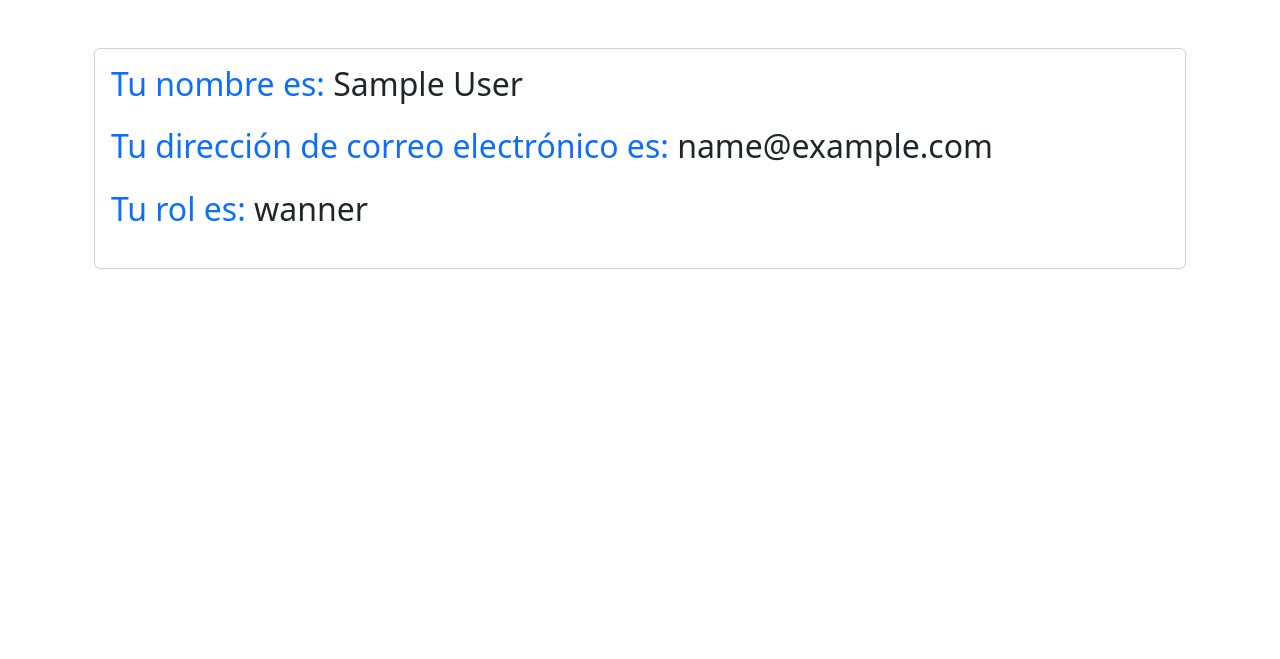
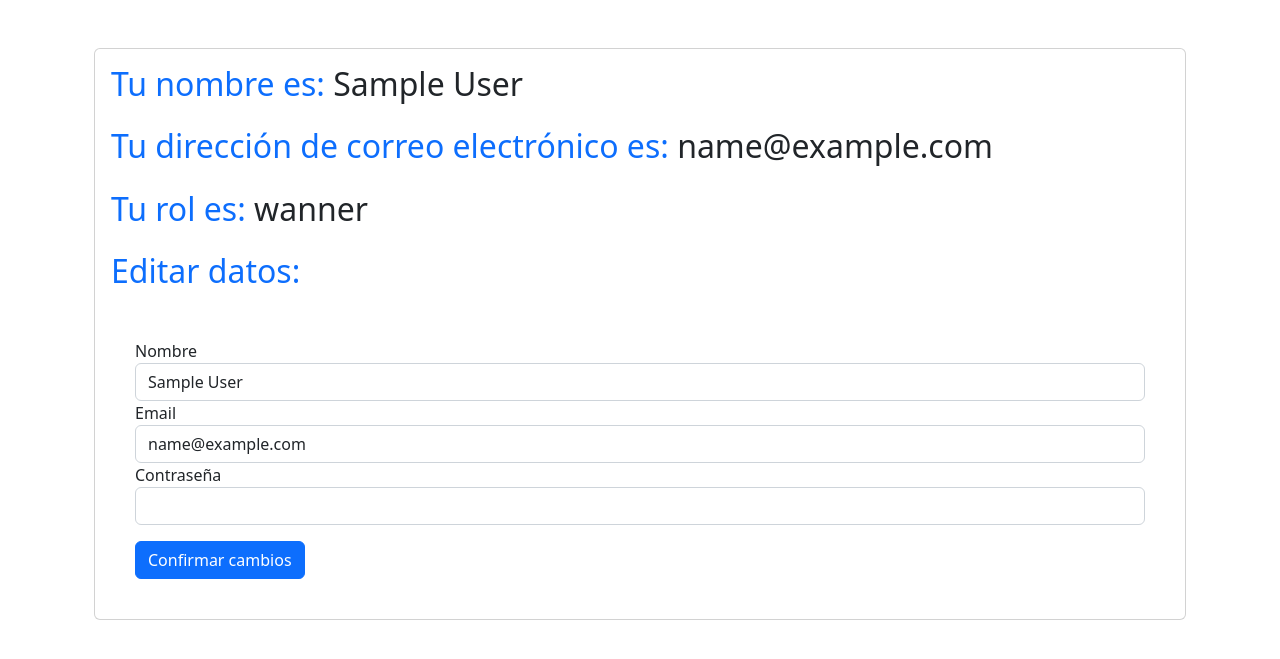
Before and after one commit to hfelices/M12-Projecte1, a Flask app: page /profile in a window 1280 px wide. Shown: the part 56-715 px from the top of the page. Run offline with Flask 3, Linux system fonts and the light colour scheme; the visitor is signed in with stand-in values (Sample User, id 1); data comes from the database, SQL or seed files in the repository; both versions use the stored data as it was after the commit; parts of the project's set-up code (start-up, migrations or seed data) failed here and were passed over; some libraries are stand-ins or nearby versions.

Commit message:
apartado 5.3 perfil cambiar datos

```diff
--- a/app/forms.py
+++ b/app/forms.py
@@ -45,7 +45,18 @@ class LoginForm(FlaskForm):
         )
     password = PasswordField(
         validators = [validators.DataRequired()]
+        )
 
+class ProfileForm(FlaskForm):
+    name = StringField(
+        validators = [validators.DataRequired()]
         )
+    email = StringField(
+        validators = [validators.DataRequired()]
+        )
+    password = PasswordField(
+        "cambiar contraseña"
+        )
+
 class DeleteProductForm(FlaskForm):
     submit = SubmitField()
--- a/app/routes_auth.py
+++ b/app/routes_auth.py
@@ -4,10 +4,9 @@
 from .models import User
 from .forms import LoginForm
 from . import db_manager as db
-from .forms import  CreateUserForm, LoginForm
+from .forms import  CreateUserForm, LoginForm, ProfileForm
 from werkzeug.security import check_password_hash, generate_password_hash
 from .helper_role import notify_identity_changed
-from .helper_mail import MailManager
 from datetime import datetime
 import secrets
 
@@ -16,10 +15,34 @@
     "auth_bp", __name__, template_folder="templates", static_folder="static"
 )
 
-@auth_bp.route('/profile', methods=["GET"])
+@auth_bp.route("/profile", methods=["GET", "POST"])
 @login_required
 def profile():
-    return render_template('users/profile.html')
+    form = ProfileForm(obj=current_user)
+
+    if form.validate_on_submit():
+        current_user.name = form.name.data
+
+        if current_user.email != form.email.data:
+            current_user.email = form.email.data
+            current_user.verified = 'false'
+            token = secrets.token_urlsafe(20)
+            current_user.email_token = token
+            msg = f"""
+
+            Accede a esta página para verificar el mail: http://127.0.0.1:5000/verify/{current_user.name}/{token}
+"""
+            mail.send_contact_msg(msg, current_user.name, form.email.data)
+
+        if form.password.data:
+            hashed_password = generate_password_hash(form.password.data)
+            current_user.password = hashed_password
+
+        db.session.commit()
+        logout_user()
+        return redirect(url_for('auth_bp.profile'))
+
+    return render_template('/users/profile.html', form=form)
 
 @auth_bp.route("/login", methods=["GET", "POST"])
 def login():
--- a/app/templates/users/profile.html
+++ b/app/templates/users/profile.html
@@ -7,7 +7,28 @@
             <h2 class="card-title text-3xl font-bold text-primary mb-4">Tu nombre es: <span class="text-dark">{{ current_user.name }}</span></h2>
             <h2 class="card-title text-3xl font-bold text-primary mb-4">Tu dirección de correo electrónico es: <span class="text-dark">{{ current_user.email }}</span></h2>
             <h2 class="card-title text-3xl font-bold text-primary mb-4">Tu rol es: <span class="text-dark">{{ current_user.role }}</span></h2>
+            <h2 class="card-title text-3xl font-bold text-primary mb-4"> Editar datos: </h2>
+            <form method="POST" action="/profile" class="p-4 rounded-lg">
+                {{ form.csrf_token }}
+                <div class="form-group">
+                    <label for="{{ form.name.id }}">{{ "Nombre" }}</label>
+                    {{ form.name(class="form-control", id=form.name.id) }}
+                </div>
+                <div class="form-group">
+                    <label for="{{ form.email.id }}">{{ "Email" }}</label>
+                    {{ form.email(class="form-control", id=form.email.id) }}
+                </div>
+
+                <div class="form-group">
+                    <label for="{{ form.password.id }}">{{"Contraseña"}}</label>
+                    {{ form.password(class="form-control", id=form.password.id) }}
+                </div>
+                <div class="mt-3">
+                    <button type="submit" class="btn btn-primary btn-block">Confirmar cambios</button>
+                </div>
+            </form>
         </div>
     </div>
 </div>
+
 {% endblock %}
```
Also changed, not shown: app/database.db.
